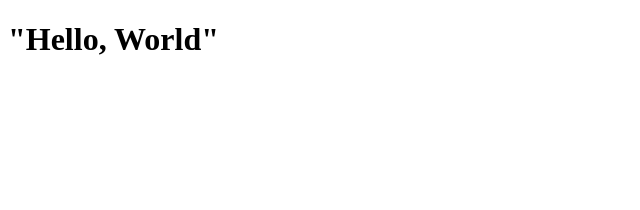
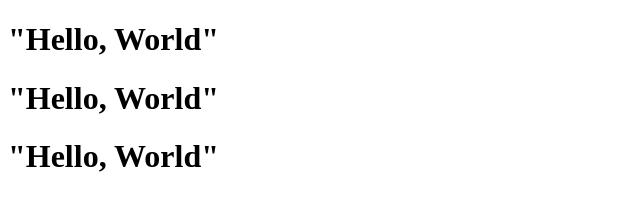
Before and after one commit to JoasRomero/Pr-ctica-Final, a plain HTML site: page index.html in a window 1280 px wide. Shown: the whole page, without its empty margins (0-640 px from the left). Drawn offline with Linux system fonts and the light colour scheme.

Commit message:
sistema avance 2

```diff
--- a/index.html
+++ b/index.html
@@ -7,5 +7,7 @@
 </head>
 <body>
     <h1>"Hello, World"</h1>
+    <h1>"Hello, World"</h1>
+    <h1>"Hello, World"</h1>
 </body>
 </html>
```
